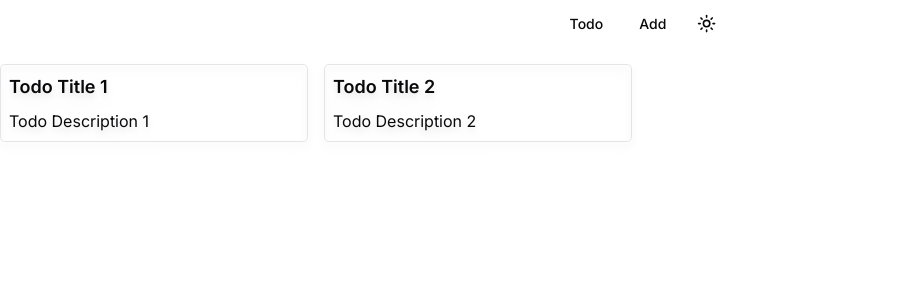
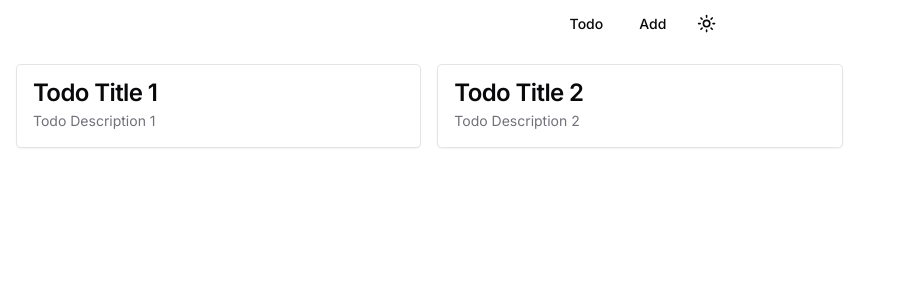
Before and after one commit to asif-munshi/trpc-todo, a Next.js app: page / in a window 1280 px wide. Shown: the top 300 px of the page, without its empty margins (0-906 px from the left). Built offline with nearby package versions, Linux system fonts and the light colour scheme.

Commit message:
update🔧 Todo component updated to shadcn Card component

```diff
--- a/app/page.tsx
+++ b/app/page.tsx
@@ -7,7 +7,7 @@
 
 export default async function HomePage() {
   return (
-    <div className="grid h-full grid-cols-1 gap-4 p-4 sm:grid-cols-2 lg:mx-auto lg:max-w-screen-xl lg:grid-cols-3 xl:grid-cols-4 xl:px-0">
+    <div className="grid h-full max-w-[1485px] grid-cols-1 gap-4 p-4 sm:grid-cols-2 lg:mx-auto lg:grid-cols-3 2xl:grid-cols-4">
       <Todo todos={todos} />
     </div>
   );
--- a/components/todo/Todo.tsx
+++ b/components/todo/Todo.tsx
@@ -1,3 +1,10 @@
+import {
+  Card,
+  CardDescription,
+  CardHeader,
+  CardTitle,
+} from '@/components/ui/card';
+
 interface Todo {
   id: number;
   title: string;
@@ -12,13 +19,12 @@
   return (
     <>
       {todos.map((todo) => (
-        <div
-          key={todo.id}
-          className="w-full rounded-lg border p-2 drop-shadow-lg sm:max-w-screen-sm"
-        >
-          <div className="pb-2 text-lg font-semibold">{todo.title}</div>
-          <div>{todo.description}</div>
-        </div>
+        <Card className="w-auto" key={todo.id}>
+          <CardHeader className="p-4">
+            <CardTitle>{todo.title}</CardTitle>
+            <CardDescription>{todo.description}</CardDescription>
+          </CardHeader>
+        </Card>
       ))}
     </>
   );
--- /dev/null
+++ b/components/ui/card.tsx
@@ -0,0 +1,79 @@
+import * as React from "react"
+
+import { cn } from "@/lib/utils"
+
+const Card = React.forwardRef<
+  HTMLDivElement,
+  React.HTMLAttributes<HTMLDivElement>
+>(({ className, ...props }, ref) => (
+  <div
+    ref={ref}
+    className={cn(
+      "rounded-lg border bg-card text-card-foreground shadow-sm",
+      className
+    )}
+    {...props}
+  />
+))
+Card.displayName = "Card"
+
+const CardHeader = React.forwardRef<
+  HTMLDivElement,
+  React.HTMLAttributes<HTMLDivElement>
+>(({ className, ...props }, ref) => (
+  <div
+    ref={ref}
+    className={cn("flex flex-col space-y-1.5 p-6", className)}
+    {...props}
+  />
+))
+CardHeader.displayName = "CardHeader"
+
+const CardTitle = React.forwardRef<
+  HTMLParagraphElement,
+  React.HTMLAttributes<HTMLHeadingElement>
+>(({ className, ...props }, ref) => (
+  <h3
+    ref={ref}
+    className={cn(
+      "text-2xl font-semibold leading-none tracking-tight",
+      className
+    )}
+    {...props}
+  />
+))
+CardTitle.displayName = "CardTitle"
+
+const CardDescription = React.forwardRef<
+  HTMLParagraphElement,
+  React.HTMLAttributes<HTMLParagraphElement>
+>(({ className, ...props }, ref) => (
+  <p
+    ref={ref}
+    className={cn("text-sm text-muted-foreground", className)}
+    {...props}
+  />
+))
+CardDescription.displayName = "CardDescription"
+
+const CardContent = React.forwardRef<
+  HTMLDivElement,
+  React.HTMLAttributes<HTMLDivElement>
+>(({ className, ...props }, ref) => (
+  <div ref={ref} className={cn("p-6 pt-0", className)} {...props} />
+))
+CardContent.displayName = "CardContent"
+
+const CardFooter = React.forwardRef<
+  HTMLDivElement,
+  React.HTMLAttributes<HTMLDivElement>
+>(({ className, ...props }, ref) => (
+  <div
+    ref={ref}
+    className={cn("flex items-center p-6 pt-0", className)}
+    {...props}
+  />
+))
+CardFooter.displayName = "CardFooter"
+
+export { Card, CardHeader, CardFooter, CardTitle, CardDescription, CardContent }
```
